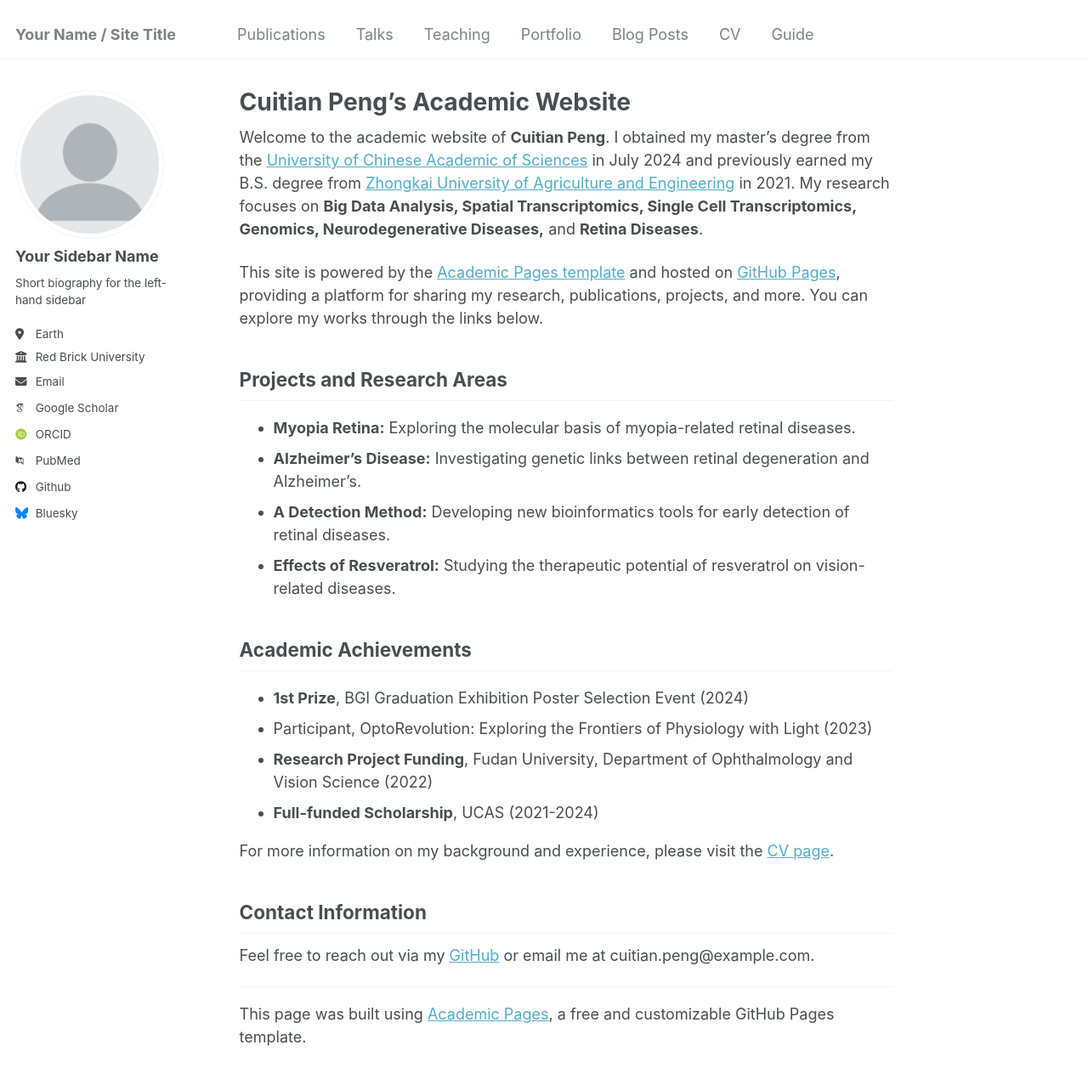
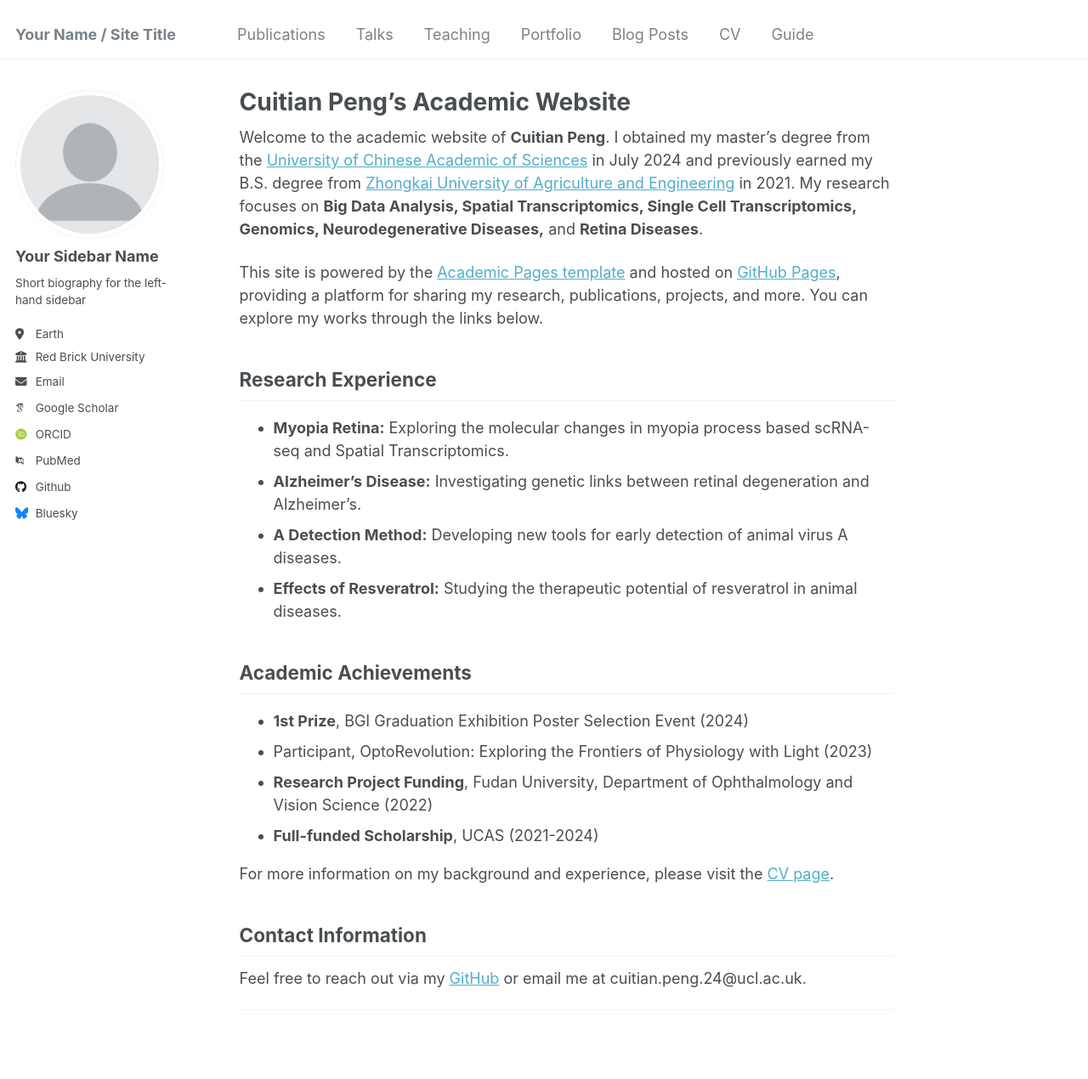
Before and after one commit to Monica0807/Monica24.ucl, a Jekyll site: the page built from _pages/about.md, in a window 1280 px wide and 1400 px high. Shown: the top 1270 px of the window at 85% size. Built offline with Jekyll 4.4.1, drawn with Linux system fonts in a browser that asks for light colours; some web fonts are replaced.

Commit message:
Update about.md

```diff
--- a/_pages/about.md
+++ b/_pages/about.md
@@ -11,12 +11,12 @@ Welcome to the academic website of **Cuitian Peng**. I obtained my master's degr
 
 This site is powered by the [Academic Pages template](https://github.com/academicpages/academicpages.github.io) and hosted on [GitHub Pages](https://pages.github.com), providing a platform for sharing my research, publications, projects, and more. You can explore my works through the links below.
 
-## Projects and Research Areas
+## Research Experience
 
-- **Myopia Retina:** Exploring the molecular basis of myopia-related retinal diseases.
+- **Myopia Retina:** Exploring the molecular changes in myopia process based scRNA-seq and Spatial Transcriptomics.
 - **Alzheimer’s Disease:** Investigating genetic links between retinal degeneration and Alzheimer's.
-- **A Detection Method:** Developing new bioinformatics tools for early detection of retinal diseases.
-- **Effects of Resveratrol:** Studying the therapeutic potential of resveratrol on vision-related diseases.
+- **A Detection Method:** Developing new tools for early detection of animal virus A diseases.
+- **Effects of Resveratrol:** Studying the therapeutic potential of resveratrol in animal diseases.
 
 ## Academic Achievements
 
@@ -29,8 +29,6 @@ For more information on my background and experience, please visit the [CV page]
 
 ## Contact Information
 
-Feel free to reach out via my [GitHub](https://github.com/CuitianPeng) or email me at cuitian.peng@example.com.
+Feel free to reach out via my [GitHub](https://github.com/CuitianPeng) or email me at cuitian.peng.24@ucl.ac.uk.
 
 ---
-
-This page was built using [Academic Pages](https://github.com/academicpages/academicpages.github.io), a free and customizable GitHub Pages template.
```
